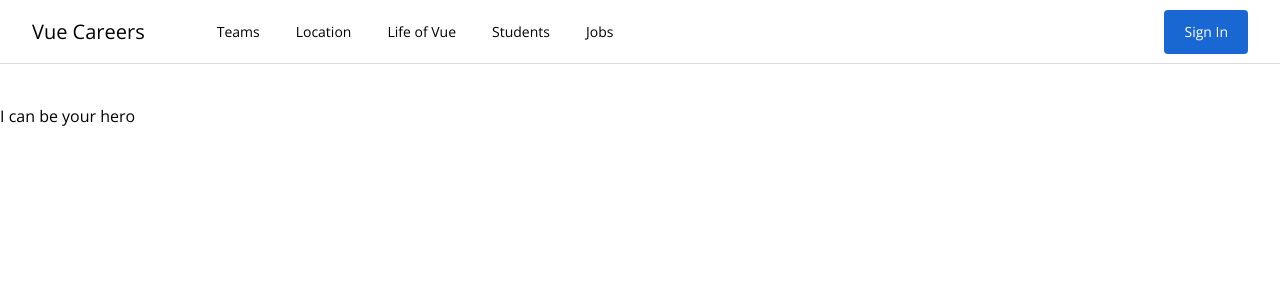
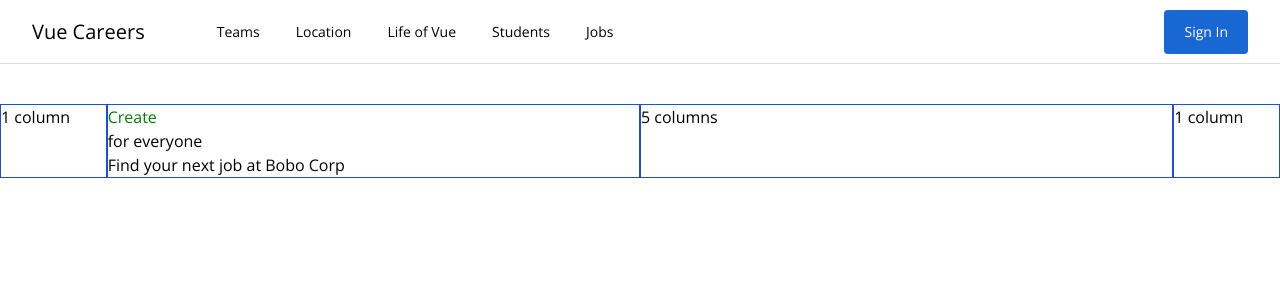
Before and after one commit to vadiminsk/vue-jobs, a Vue app: page / in a window 1280 px wide. Shown: the top 300 px of the page. Built offline with nearby package versions, Linux system fonts and the light colour scheme.

Commit message:
Dynamic change text and styles

```diff
--- /dev/null
+++ b/src/components/TheHeadline.vue
@@ -0,0 +1,63 @@
+<template>
+  <section>
+    <h1><span :class="actionClasses">{{ action }}</span><br> for everyone</h1>
+    <h2>Find your next job at Bobo Corp</h2>
+  </section>
+</template>
+
+<script>
+export default {
+  name: "TheHeadline",
+  data() {
+    return {
+      action: 'Build',
+      interval: null
+    }
+  },
+  created() {
+    this.changeTitle()
+  },
+  beforeUnmount() {
+    cleatInterval(this.interval)
+  },
+  computed:{
+    actionClasses() {
+      return {
+        build: this.action === 'Build',
+        create: this.action === 'Create',
+        design: this.action === 'Design',
+        code: this.action === 'Code'
+      }
+    }
+  },
+  methods: {
+    changeTitle() {
+      this.interval = setInterval(() => {
+        const actions = ["Build", "Create", "Design", "Code"]
+        const currentActionIndex = actions.indexOf(this.action)
+        const nextActionIndex = (currentActionIndex + 1) % actions.length
+        const nextAction = actions[nextActionIndex]
+        this.action = nextAction
+      }, 3000);
+    }
+  }
+}
+</script>
+
+<style scoped>
+.build {
+  color: blue;
+}
+
+.create {
+  color: green;
+}
+
+.design {
+  color: orange;
+}
+
+.code {
+  color: red;
+}
+</style>
--- a/src/components/TheHero.vue
+++ b/src/components/TheHero.vue
@@ -1,12 +1,23 @@
 <template>
   <main>
-    <section class="flex flex-col h-screen pt-10 pb-20">I can be your hero
+    <section class="flex flex-col h-screen pt-10 pb-20">
+      <div class="grid grid-cols-12">
+        <div class="col-span-1 col-start-1 border border-blue-700">1 column</div>
+        <div class="col-span-5 col-start-2 border border-blue-700">
+          <the-headline /></div>
+        <div class="col-span-5 col-start-7 border border-blue-700">5 columns</div>
+        <div class="col-span-1 col-start-12 border border-blue-700">1 column</div>
+      </div>
     </section>
   </main>
 </template>
 
 <script>
+import TheHeadline from "@/components/TheHeadline.vue";
 export default {
   name: "TheHero",
+  components: {
+    TheHeadline,
+  }
 }
 </script>
```
